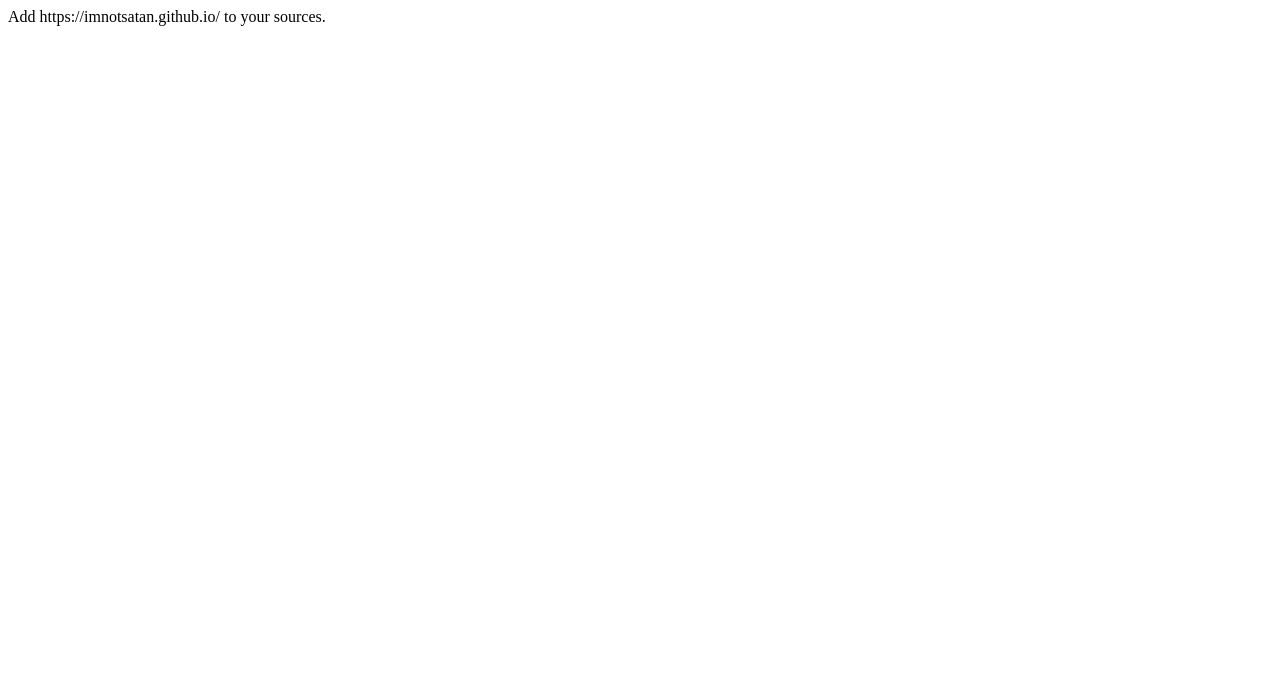
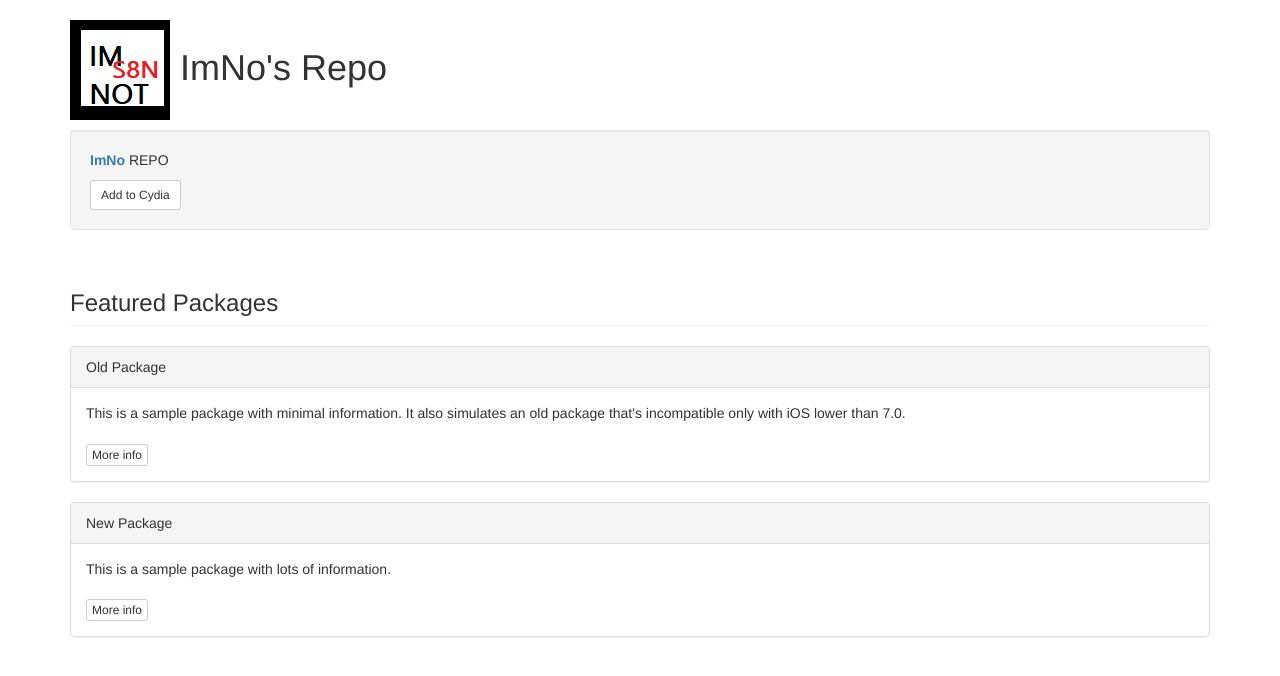
Before and after one commit to ImNotSatan/imnotsatan.github.io, a plain HTML site: page index.html in a window 1280 px wide. Drawn offline with nearby package versions, Linux system fonts and the light colour scheme.

Commit message:
Reposhiz
Reposhiz

```diff
--- a/index.html
+++ b/index.html
@@ -1 +1,47 @@
-Add https://imnotsatan.github.io/ to your sources.
+<!DOCTYPE html>
+<html lang="en">
+<head>
+  <title>ImNo's Repo</title>
+  <meta charset="utf-8">
+  <meta name="viewport" content="width=device-width, initial-scale=1">
+  <link rel="stylesheet" href="https://maxcdn.bootstrapcdn.com/bootstrap/3.3.5/css/bootstrap.min.css">
+  <script src="https://ajax.googleapis.com/ajax/libs/jquery/2.1.3/jquery.min.js"></script>
+</head>
+<body>
+
+<div class="container">
+	<h1><img src="CydiaIcon.png"> ImNo's Repo</h1>
+</div>
+
+<div class="container">
+	<div class="well">
+		<p><span class="text-primary"><b>ImNo</span></b> REPO</p>
+		<a class="btn btn-sm btn-default" href="cydia://url/https://cydia.saurik.com/api/share#?source=https://imnotsatan.github.io/repo/">Add to Cydia</a>
+	</div>
+</div>
+
+<div class="container">
+  <h3 id="wells" class="page-header">Featured Packages</h3>
+</div>
+
+<div class="container">
+	<div class="panel panel-default">
+	  <div class="panel-heading">Old Package</div>
+	  <div class="panel-body">
+		This is a sample package with minimal information.
+		It also simulates an old package that's incompatible only with iOS lower than 7.0.<br /><br />
+		<a class="btn btn-xs btn-default" href="depictions/?p=com.supermamon.oldpackage">More info</a>
+	  </div>
+	</div>
+
+	<div class="panel panel-default">
+	  <div class="panel-heading">New Package</div>
+	  <div class="panel-body">
+		This is a sample package with lots of information.<br /><br />
+		<a class="btn btn-xs btn-default" href="depictions/?p=com.supermamon.newpackage">More info</a>
+	  </div>
+	</div>
+</div>
+
+</body>
+</html>
--- /dev/null
+++ b/style.css
@@ -0,0 +1,79 @@
+/* #981CEB */
+html, body {
+  margin: 0;
+  padding:0;
+}
+
+body {
+  margin: 10px 0;
+  background: #000;
+  color: #fff;
+  font-family: "SF Pro Display", "SF Pro", "Helvetica Neue", "Roboto", "Segoe UI", Helvetica, Arial, Verdana, sans-serif;
+}
+
+a {
+  color: #b342ff;
+}
+
+a:hover {
+  opacity: 0.9;
+}
+
+h1 {
+  margin: 0;
+  text-align: center;
+}
+
+h2 {
+  text-align: center;
+}
+
+.card {
+  max-width: 1200px;
+  margin: 0 auto;
+}
+
+.buttons {
+  display: grid;
+  grid-template-columns: 50% 50%;
+}
+
+.buttons a {
+  text-align: center;
+  background: #512673;
+  font-weight: bold;
+  color: #fff;
+  display: inline-block;
+  padding: 10px;
+  text-decoration: none;
+  text-align: center;
+  flex: 1;
+  border-radius: 5px;
+  margin: 5px;
+}
+
+.row {
+  padding: 5px 15px;
+}
+
+.logo {
+  width: 40px;
+  display: block;
+  margin: 25px auto;
+}
+
+@media screen and (min-width: 900px) {
+  .buttons:not(.two) {
+    grid-template-columns: 33.3% 33.3% 33.3%;
+  }
+}
+
+@media screen and (max-width: 650px) {
+  .buttons {
+    grid-template-columns: 100%;
+  }
+}
+
+.content {
+  padding: 5px 20px;
+}
```
Also changed, not shown: CydiaIcon.png (added), favicon.ico (added), icons/com.imnotsatan.randomtimetext.png (added), nepeta.png (added), 9 other files.
